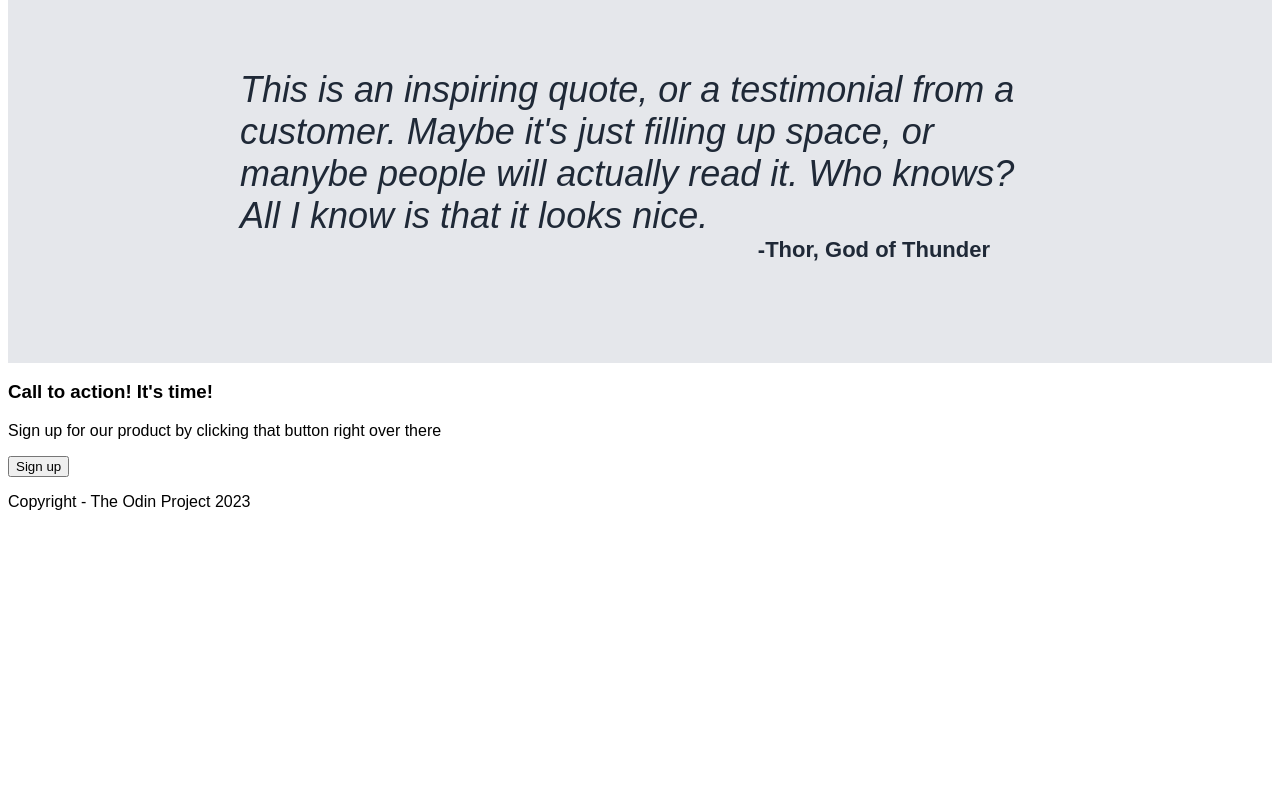
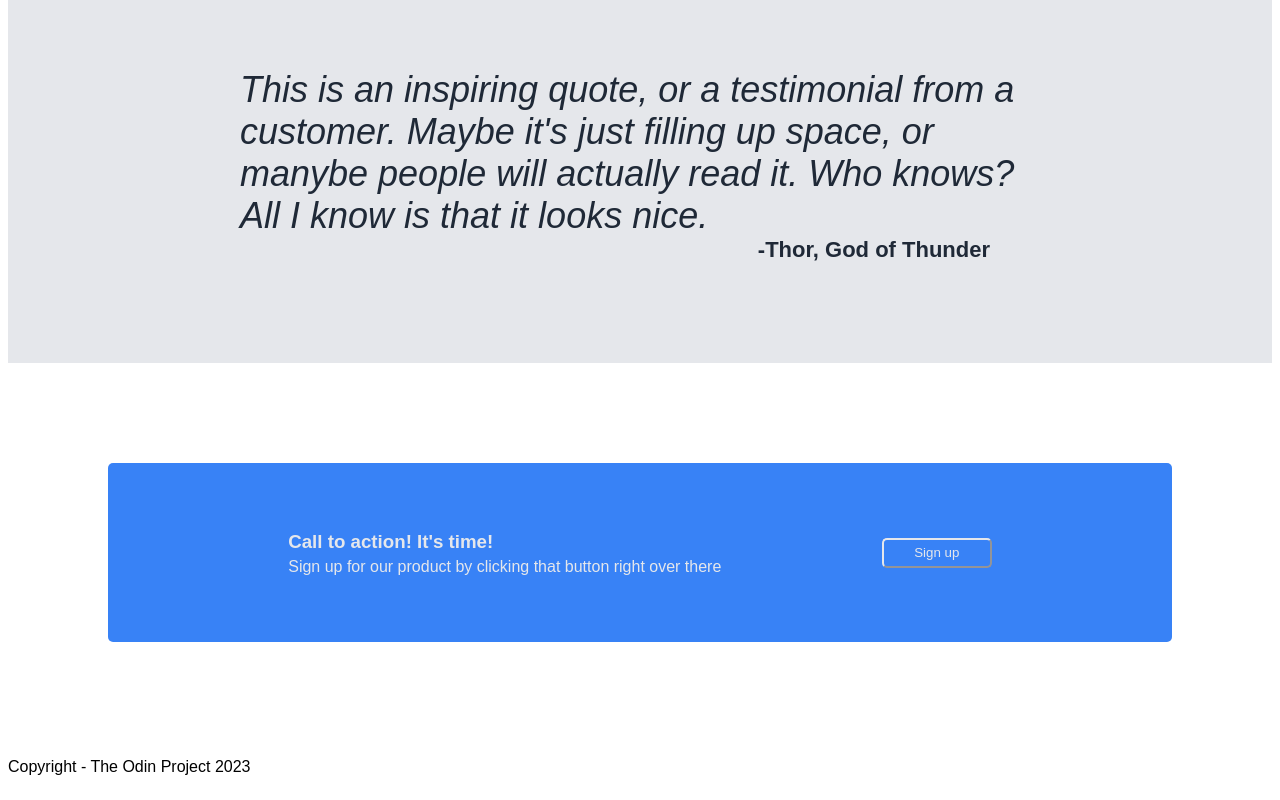
Before and after one commit to alicehe2003/mini_website, a plain HTML site: page index.html in a window 1280 px wide. Shown: the part 836-1636 px from the top of the page. Before the commit the page ends 1371 px from the top, so only its background shows below. Drawn offline with Linux system fonts and the light colour scheme.

Commit message:
Implemented CSS for action section.

```diff
--- a/style.css
+++ b/style.css
@@ -150,3 +150,41 @@ li {
     font-style: normal;
     font-weight: 700;
 }
+
+.action {
+    background-color: #3882F6;
+    margin: 100px;
+    border-radius: 5px;
+    padding-left: 100px;
+    padding-right: 100px;
+    padding-top: 50px;
+    padding-bottom: 50px;
+    display: flex;
+    justify-content: space-around;
+}
+
+.text {
+    display: flex;
+    flex-direction: column;
+    justify-content: center;
+    align-items: stretch;
+    color: #E5E7EB;
+}
+
+.text h3 {
+    margin-bottom: 0;
+}
+
+.text p {
+    margin-top: 5px;
+}
+
+.action button {
+    color: #E5E7EB;
+    background-color: #3882F6;
+    border-color: #E5E7EB;
+    height: 30px;
+    width: 110px;
+    align-self: center;
+    border-radius: 5px;
+}
```
